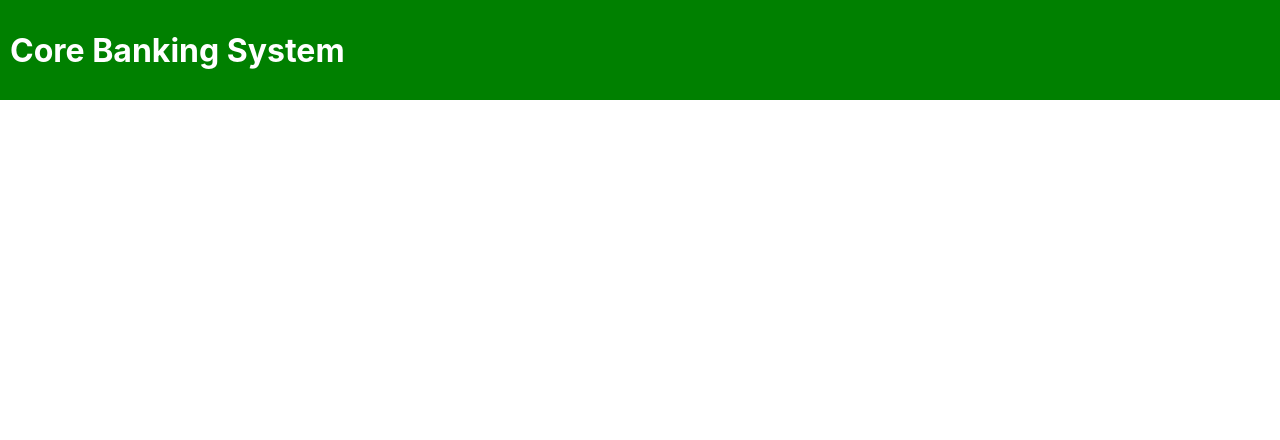
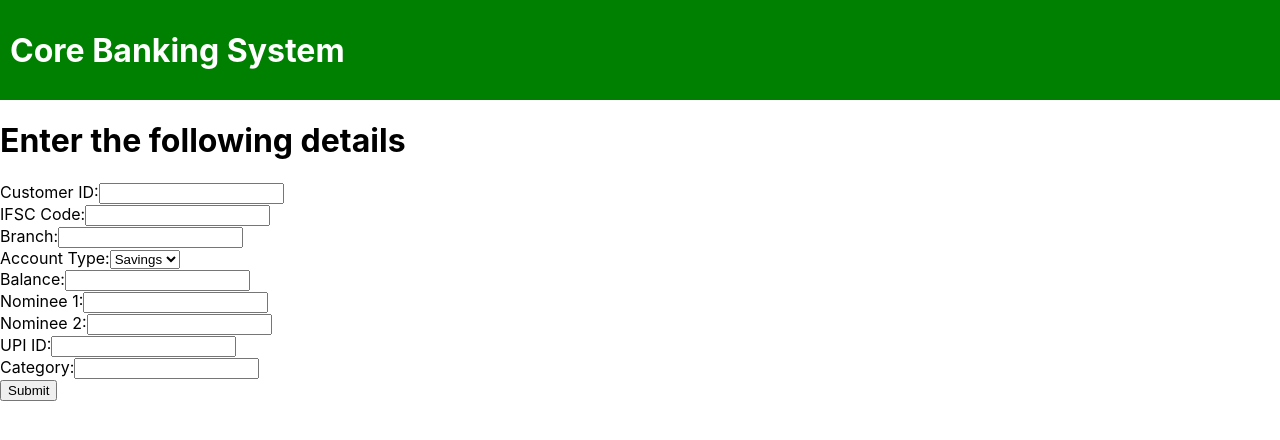
Before and after one commit to Maheshbollineni/cbs_react, a React (Create React App) app: page /openAC in a window 1280 px wide. Before the commit this address had no page. Shown: the top 440 px of the page. Built offline with nearby package versions, Linux system fonts and the light colour scheme.

Commit message:
added new components

```diff
--- a/src/App.js
+++ b/src/App.js
@@ -5,6 +5,13 @@ import UserRegister from './Components/UserRegister';
 import UserLogin from './Components/UserLogin';
 import { useState } from 'react';
 import Dashboard from './Components/Dashboard';
+import Empdashboard from './Components/Empdashboard';
+import Emplogin from './Components/Emplogin';
+import Interest from './Components/Interest';
+import ManageAccounts from './Components/ManageAccounts';
+import Monthlystatement from './Components/Monthlystatement';
+import NewAC from './Components/NewAC';
+import TransactionHistory from './Components/TransactionHistory';
 function App() {
   const [loggedIn, setLoggedIn] = useState(true)
   const [custid, setCustid] = useState("")
@@ -23,18 +30,17 @@ function App() {
       <div className='header'>
         <h1>Core Banking System</h1>
     </div>
-    {/* {loggedIn ? (
-        <div>
-          <h1>Welcome, Customer {custid}</h1>
-          <Dashboard customerId={custid} />
-        </div>
-      ) : (
-        <UserLogin onLogin={handleLogin} />
-      )} */}
       <Routes>
-        <Route path="/home" element={<Home loggedIn={loggedIn} custid={custid}></Home>}/>
+        <Route path="/" element={<Home loggedIn={loggedIn} custid={custid}></Home>}/>
         <Route path="/Register" element={<UserRegister/>}/>
         <Route path="/UserLogin" element={<UserLogin/>}/>
+        <Route path='/employee' element={<Empdashboard/>}/>
+        <Route path='/emplogin' element={<Emplogin/>}/>
+        <Route path='/qinterest' element={<Interest/>}/>
+        <Route path='/myaccount' element={<ManageAccounts/>}/>
+        <Route path='/statement' element={<Monthlystatement/>}/>
+        <Route path='/openAC' element={<NewAC/>}/>
+        <Route path='/history' element={<TransactionHistory/>}/>
       </Routes>
 
     </div>
--- /dev/null
+++ b/src/Components/Accounts.js
@@ -0,0 +1,20 @@
+import React, { useState } from 'react'
+import { NavLink } from 'react-router-dom'
+
+export default function Accounts(props) {
+    const[bal,setBal]=useState();
+    const getBal=()=>{
+
+    }
+  return (
+    <div>
+      <h2>
+        Account Details:
+      </h2>
+      <h4>Account Number:{props.accno}</h4>
+      <button onClick={getBal}>Get Balance</button>
+      <p>{bal}</p>
+      <NavLink to='/history'>View Transaction History</NavLink>
+    </div>
+  )
+}
--- a/src/Components/Dashboard.js
+++ b/src/Components/Dashboard.js
@@ -1,5 +1,6 @@
 import React, { useState } from 'react'
 import Navbar from './Navbar'
+import Accounts from './Accounts';
 export default function Dashboard(props) {
   const[account,SetAccount]=useState([]);
 
@@ -7,8 +8,8 @@ export default function Dashboard(props) {
     <div>
       <Navbar></Navbar>
       <h1>Welcome Customer {props.customerid}</h1>
-      View your accounts
-
+      Your accounts
+      <Accounts accno="123"></Accounts>
     </div>
   )
 }
--- /dev/null
+++ b/src/Components/Empdashboard.js
@@ -0,0 +1,9 @@
+import React from 'react'
+
+export default function Empdashboard() {
+  return (
+    <div>
+
+    </div>
+  )
+}
--- /dev/null
+++ b/src/Components/Emplogin.js
@@ -0,0 +1,9 @@
+import React from 'react'
+
+export default function Emplogin() {
+  return (
+    <div>
+
+    </div>
+  )
+}
--- a/src/Components/Home.js
+++ b/src/Components/Home.js
@@ -8,7 +8,6 @@ export default function Home(props) {
     <div className='home'>
          {props.loggedIn ? (
         <div>
-          {/* <h1>Welcome, Customer {props.custid}</h1> */}
           <Dashboard customerId={props.custid} />
         </div>
       ) : (
--- /dev/null
+++ b/src/Components/Interest.js
@@ -0,0 +1,9 @@
+import React from 'react'
+
+export default function Interest() {
+  return (
+    <div>
+
+    </div>
+  )
+}
--- /dev/null
+++ b/src/Components/ManageAccounts.js
@@ -0,0 +1,9 @@
+import React from 'react'
+
+export default function ManageAccounts() {
+  return (
+    <div>
+
+    </div>
+  )
+}
--- /dev/null
+++ b/src/Components/Monthlystatement.js
@@ -0,0 +1,9 @@
+import React from 'react'
+
+export default function Monthlystatement() {
+  return (
+    <div>
+
+    </div>
+  )
+}
--- a/src/Components/Navbar.js
+++ b/src/Components/Navbar.js
@@ -5,8 +5,9 @@ export default function Navbar() {
   return (
 
       <nav className='navbar'>
-        <NavLink to='/openAC'>OpenAccount  |</NavLink>
-        <NavLink to='/accounts'>  Manage accounts | </NavLink>
+        <br></br>
+        <NavLink to='/openAC'>Open a new Account  |</NavLink>
+        <NavLink to='/accounts'>  Manage account | </NavLink>
         <NavLink to='/statement'>  Monthly Statement | </NavLink>
         <NavLink to='/interest'>  Quarterly Interest </NavLink>
       </nav>
--- /dev/null
+++ b/src/Components/NewAC.js
@@ -0,0 +1,65 @@
+import React, { useState } from 'react'
+
+export default function NewAC() {
+    const [formData, setFormData] = useState({
+        custid: '',
+        ifsccode: '',
+        branch: '',
+        type: 'savings',
+        balance: '',
+        nominee1: '',
+        nominee2: '',
+        upiid: '',
+        category: ''
+      });
+
+      const handleChange = (e) => {
+        const { name, value } = e.target;
+        setFormData({
+          ...formData,
+          [name]: value
+        });
+      };
+
+      const handleSubmit = (e) => {
+        e.preventDefault();
+        // Your form submission logic here
+      };
+
+      return (
+        <form onSubmit={handleSubmit}>
+          <h1>Enter the following details</h1>
+          <label htmlFor="custid">Customer ID:</label>
+          <input type="text" id="custid" name="custid" value={formData.custid} onChange={handleChange} /><br />
+
+          <label htmlFor="ifsccode">IFSC Code:</label>
+          <input type="text" id="ifsccode" name="ifsccode" value={formData.ifsccode} onChange={handleChange} /><br />
+
+          <label htmlFor="branch">Branch:</label>
+          <input type="text" id="branch" name="branch" value={formData.branch} onChange={handleChange} /><br />
+
+          <label htmlFor="type">Account Type:</label>
+          <select id="type" name="type" value={formData.type} onChange={handleChange}>
+            <option value="savings">Savings</option>
+            <option value="current">Current</option>
+          </select><br />
+
+          <label htmlFor="balance">Balance:</label>
+          <input type="text" id="balance" name="balance" value={formData.balance} onChange={handleChange} /><br />
+
+          <label htmlFor="nominee1">Nominee 1:</label>
+          <input type="text" id="nominee1" name="nominee1" value={formData.nominee1} onChange={handleChange} /><br />
+
+          <label htmlFor="nominee2">Nominee 2:</label>
+          <input type="text" id="nominee2" name="nominee2" value={formData.nominee2} onChange={handleChange} /><br />
+
+          <label htmlFor="upiid">UPI ID:</label>
+          <input type="text" id="upiid" name="upiid" value={formData.upiid} onChange={handleChange} /><br />
+
+          <label htmlFor="category">Category:</label>
+          <input type="text" id="category" name="category" value={formData.category} onChange={handleChange} /><br />
+
+          <input type="submit" value="Submit" />
+        </form>
+      );
+}
--- /dev/null
+++ b/src/Components/TransactionHistory.js
@@ -0,0 +1,9 @@
+import React from 'react'
+
+export default function TransactionHistory() {
+  return (
+    <div>
+
+    </div>
+  )
+}
```
